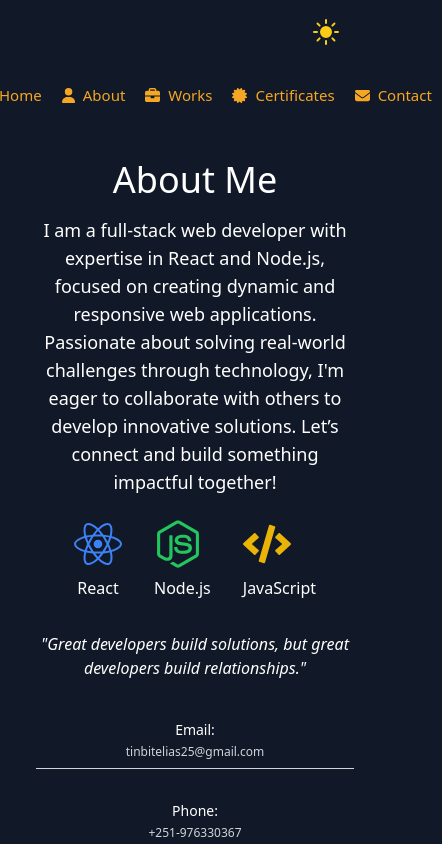
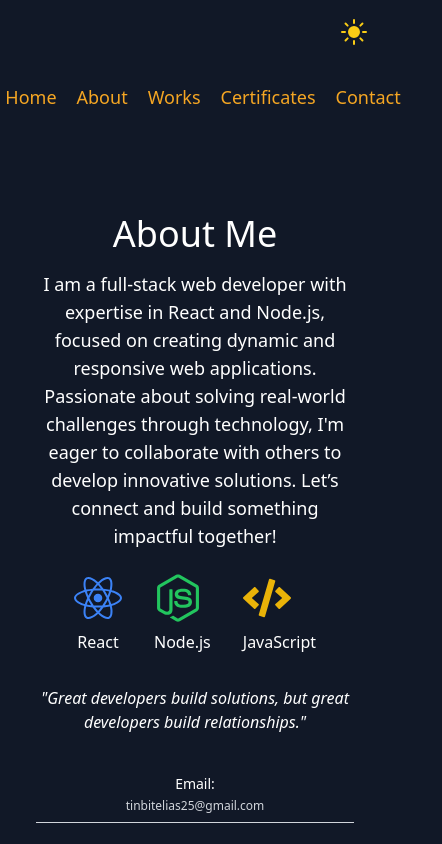
Before and after one commit to tinbit25/Portifolio, a React (Vite) app: page /about in a window 390 px wide. Shown: the top 844 px of the page, 442 px wide, since content can reach past the window. Built offline with nearby package versions, Linux system fonts and the light colour scheme; a web font is replaced by a local one.

Commit message:
responsive nav bar

```diff
--- a/src/App.css
+++ b/src/App.css
@@ -74,9 +74,7 @@ body.light {
 body {
   background-color: #111827;
   color: #f5a623;
-  .nav-link:hover {
-  color: #fff;
-}
+
 }
 
 .navi.dark{
@@ -94,12 +92,38 @@ body {
 
 .nav-link {
   margin: 0;
+  transition: color 0.5s ease;
   padding: 10px;
-  font-size: 15px;
+  font-size: 18px;
   justify-content: space-between;
   text-decoration: none;
   color: var(--text-color);
 }
+.nav-link:hover {
+  color: #fff;
+}
+.main-nav ul li a {
+  position: relative;
+  /* display: inline-block;  */
+}
+
+.main-nav ul li a::after {
+  content: '';
+  position: absolute;
+  bottom: 0;
+  left: 0;
+  width: 0;
+  height: 5px;
+  background-color: rgb(141, 60, 28);
+  transition: width 0.5s ease-in-out;
+}
+
+.main-nav ul li a:hover::after {
+  width: 100%;
+}
+
+
+
 
 .side{
   top:0;
@@ -122,10 +146,14 @@ body {
 
 
 .about{
-  margin-top: 100px;
+  margin-top: 150px;
 }
 
 @media (min-width: 768px) {
+
+  .main-nav ul li a::after{
+    display: none;
+  }
   .logo {
 
     font-size: 2rem;
--- a/src/App.jsx
+++ b/src/App.jsx
@@ -27,7 +27,7 @@ const App = () => {
       <div className={`app-container  ${theme}`}>
         <button
           onClick={toggleTheme}
-          className="toggle-button absolute right-12 top-4 bg-transparent text-2xl flex items-center transition-transform duration-200 hover:scale-105"
+          className="toggle-button absolute right-5 top-4 bg-transparent text-2xl flex items-center transition-transform duration-200 hover:scale-105"
           aria-label={theme === "light" ? "Switch to Dark Mode" : "Switch to Light Mode"}
         >
           {theme === "light" ? (
--- a/src/components/Contact.jsx
+++ b/src/components/Contact.jsx
@@ -61,7 +61,7 @@ const Contact = ({theme} ) => {
         ) : (
           <form onSubmit={handleSubmit} className="space-y-4 p-5">
             {errorMessage && <p className="text-red-500 text-center">{errorMessage}</p>}
-            <div className="flex space-x-4">
+            <div className="flex flex-col md:flex-row space-x-4">
               <div className="flex-1">
                 <label className="text-lg font-semibold">Name</label>
                 <input
@@ -70,7 +70,7 @@ const Contact = ({theme} ) => {
                   value={formData.name}
                   onChange={handleChange}
                   placeholder="Your name"
-                  className="p-3 rounded-full border border-gray-700 focus:ring-2 focus:ring-blue-500 w-full"
+                  className="ml-5 p-3 rounded-full border border-gray-700 focus:ring-2 focus:ring-blue-500 w-full"
                   required
                 />
               </div>
--- a/src/components/Navbar.jsx
+++ b/src/components/Navbar.jsx
@@ -1,46 +1,46 @@
-import React, { useState } from 'react';
+import React from 'react';
 import { Link } from 'react-router-dom';
 import { FontAwesomeIcon } from '@fortawesome/react-fontawesome';
-import { faHome, faUser, faBriefcase, faCertificate, faEnvelope, faBars, faTimes } from '@fortawesome/free-solid-svg-icons';
+import { faHome, faUser, faBriefcase, faCertificate, faEnvelope } from '@fortawesome/free-solid-svg-icons';
 
 const Navbar = () => {
-
-
-
   return (
-
-    <nav className={`nwidth h-full flex flex-col justify-between items-center p-4 `}>
+    <nav className="nwidth h-full flex flex-col justify-between items-center p-4">
+      {/* Logo */}
       <div className="logo">
         <Link to="/" className="hidden md:block text-5xl satisfy-regular font-logo">Tinbite</Link>
       </div>
 
-      <ul className={`mt-12 flex flex-row justify-between items-center md:flex-col`}>
+      {/* Main Navigation */}
+      <div className="main-nav">
+        <ul className="mt-12 flex flex-row justify-between items-center md:flex-col">
           <li>
             <Link to="/" className="nav-link flex items-center ml-4">
-            <FontAwesomeIcon icon={faHome} className="mr-2" /> Home
+              <FontAwesomeIcon icon={faHome} className="mr-2 hidden md:block" /> Home
             </Link>
           </li>
           <li>
             <Link to="/about" className="nav-link flex items-center">
-            <FontAwesomeIcon icon={faUser} className="mr-2" /> About
+              <FontAwesomeIcon icon={faUser} className="mr-2 hidden md:block" /> About
             </Link>
           </li>
           <li>
             <Link to="/works" className="nav-link flex items-center">
-            <FontAwesomeIcon icon={faBriefcase} className="mr-2" /> Works
+              <FontAwesomeIcon icon={faBriefcase} className="mr-2 hidden md:block" /> Works
             </Link>
           </li>
           <li>
-          <Link to="/certificates" className="nav-link flex items-center">
-            <FontAwesomeIcon icon={faCertificate} className="mr-2" /> Certificates
+            <Link to="/certificates" className="nav-link md:ml-8 flex items-center">
+              <FontAwesomeIcon icon={faCertificate} className="mr-2 hidden md:block" /> Certificates
             </Link>
           </li>
           <li>
-          <Link to="/contact" className="nav-link flex items-center">
-            <FontAwesomeIcon icon={faEnvelope} className="mr-2" /> Contact
+            <Link to="/contact" className="nav-link flex md:ml-3 items-center">
+              <FontAwesomeIcon icon={faEnvelope} className="mr-2 hidden md:block" /> Contact
             </Link>
           </li>
         </ul>
+      </div>
     </nav>
   );
 };
```
Lines whose indentation alone changed are shown as unchanged.
